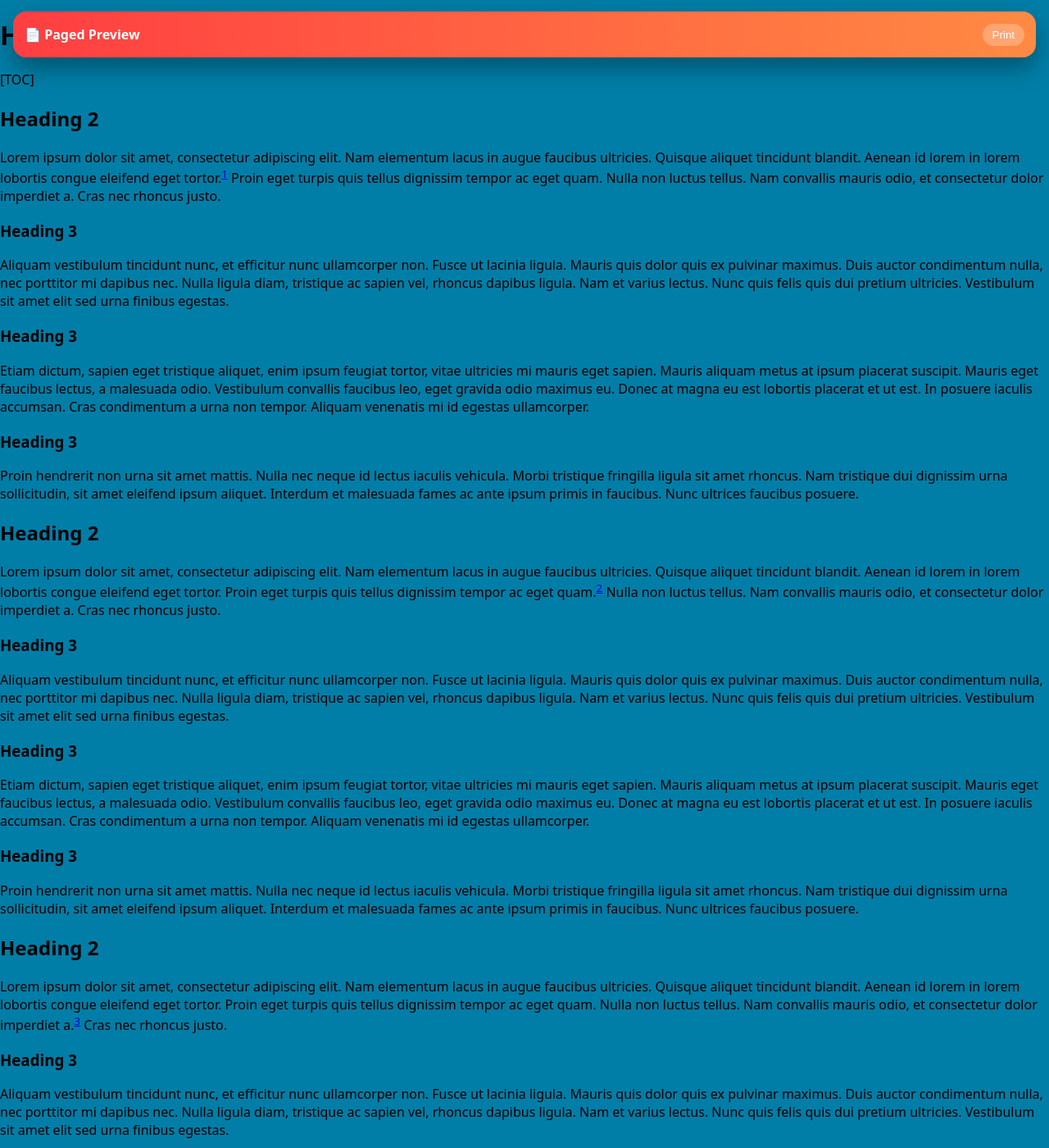
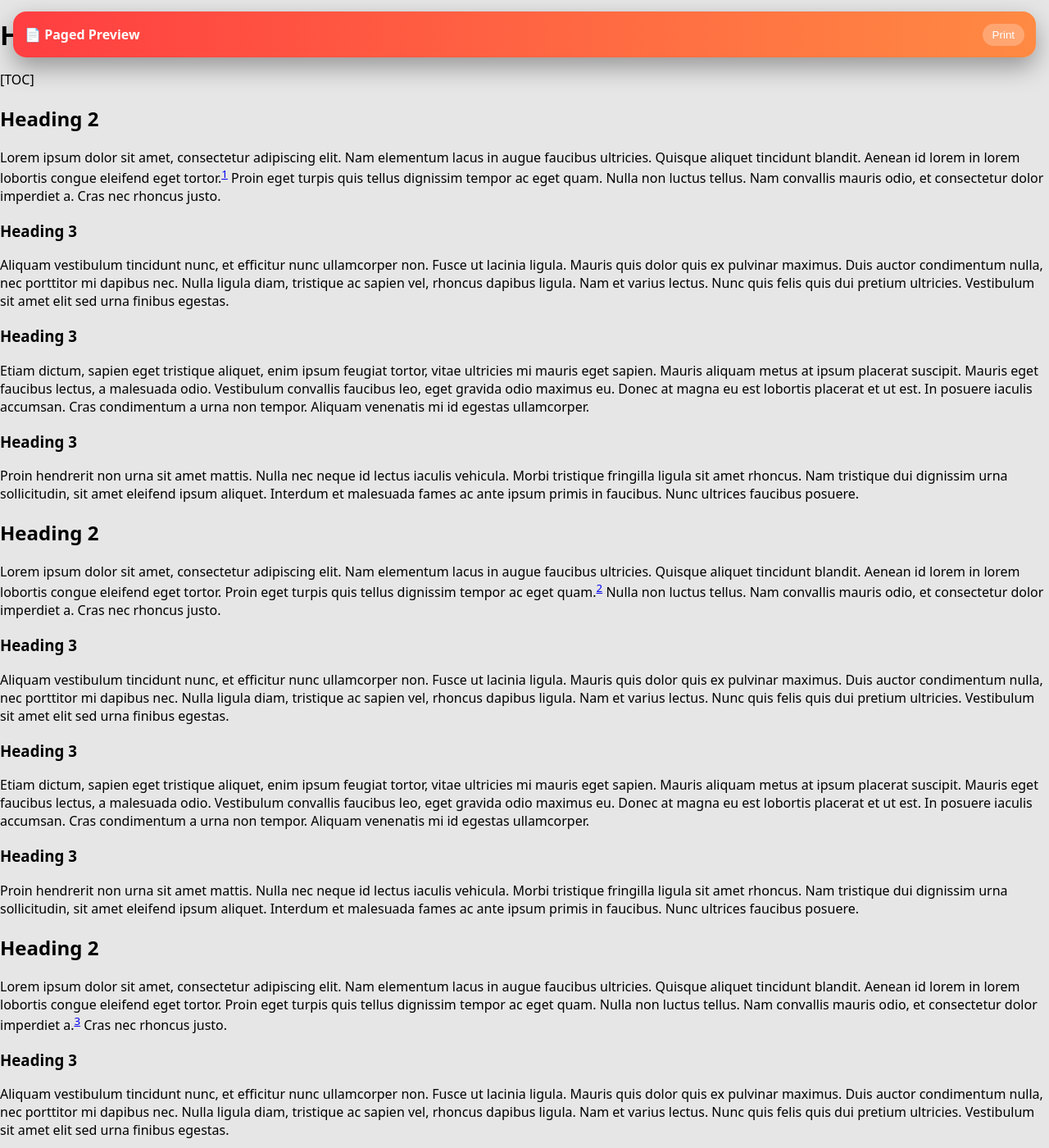
Before and after one commit to CigdemTongal/cigdemtongal.github.io, a Jekyll site: the page built from index.md, in a window 1280 px wide and 1400 px high. Shown: the whole window at 82% size. Built offline with Jekyll 4.4.1, drawn with Linux system fonts in a browser that asks for light colours; our own code applies the rules of GitHub Pages for plain Markdown files.

Commit message:
Refactor comments and update background color

```diff
--- a/_layouts/default.html
+++ b/_layouts/default.html
@@ -6,20 +6,27 @@
 
 <title>{{ page.title }}</title>
 
-<!-- Paged.js AUTO polyfill (one and only paginator) -->
+<!-- Paged.js (AUTO polyfill mode) -->
 <script src="https://unpkg.com/pagedjs/dist/paged.polyfill.js"></script>
 
 <style>
-/* ================= SCREEN CANVAS ================= */
+/* ======================================================
+   SCREEN BACKGROUND (outside the pages)
+   ====================================================== */
+
 html {
-  background: #007ea7;
+  background: #e6e6e6; /* distinct background */
 }
+
 body {
   margin: 0;
   font-family: system-ui, -apple-system, Segoe UI, Roboto, Arial, sans-serif;
 }
 
-/* ================= UI CHROME (SCREEN ONLY) ================= */
+/* ======================================================
+   OPTIONAL UI BAR (screen only)
+   ====================================================== */
+
 .ui {
   position: fixed;
   top: 14px;
@@ -36,6 +43,7 @@ body {
   box-shadow: 0 12px 30px rgba(0,0,0,0.35);
   z-index: 9999;
 }
+
 .ui button {
   background: rgba(255,255,255,0.25);
   border: none;
@@ -45,33 +53,49 @@ body {
   cursor: pointer;
 }
 
-/* Push pages below UI */
+/* Push pages below the UI bar */
 .pagedjs_pages {
   padding-top: 92px;
   padding-bottom: 56px;
 }
 
-/* ================= PAGE PREVIEW ================= */
+/* ======================================================
+   PAGED.JS PAGE PREVIEW (SCREEN)
+   ====================================================== */
+
 .pagedjs_page {
   background: white;
   margin: 22px auto;
   box-shadow: 0 18px 45px rgba(0,0,0,0.35);
   border-radius: 6px;
 }
+
 .pagedjs_pagebox {
   background: white;
 }
 
-/* ================= PAGED / PRINT ================= */
+/* ======================================================
+   PAGED / PRINT RULES
+   ====================================================== */
+
 @page {
   size: A4;
   margin: 2.5cm;
 }
 
 @media print {
-  .ui { display: none !important; }
-  html { background: white; }
-  .pagedjs_pages { padding: 0; }
+  html {
+    background: white;
+  }
+
+  .ui {
+    display: none !important;
+  }
+
+  .pagedjs_pages {
+    padding: 0;
+  }
+
   .pagedjs_page {
     margin: 0;
     box-shadow: none;
@@ -83,13 +107,13 @@ body {
 
 <body>
 
-<!-- UI (not paginated, survives) -->
+<!-- SCREEN-ONLY UI -->
 <div class="ui">
   <strong>📄 Paged Preview</strong>
   <button onclick="window.print()">Print</button>
 </div>
 
-<!-- DOCUMENT CONTENT (Paged.js paginates THIS automatically) -->
+<!-- DOCUMENT CONTENT (Paged.js paginates this automatically) -->
 {{ content }}
 
 </body>
```
